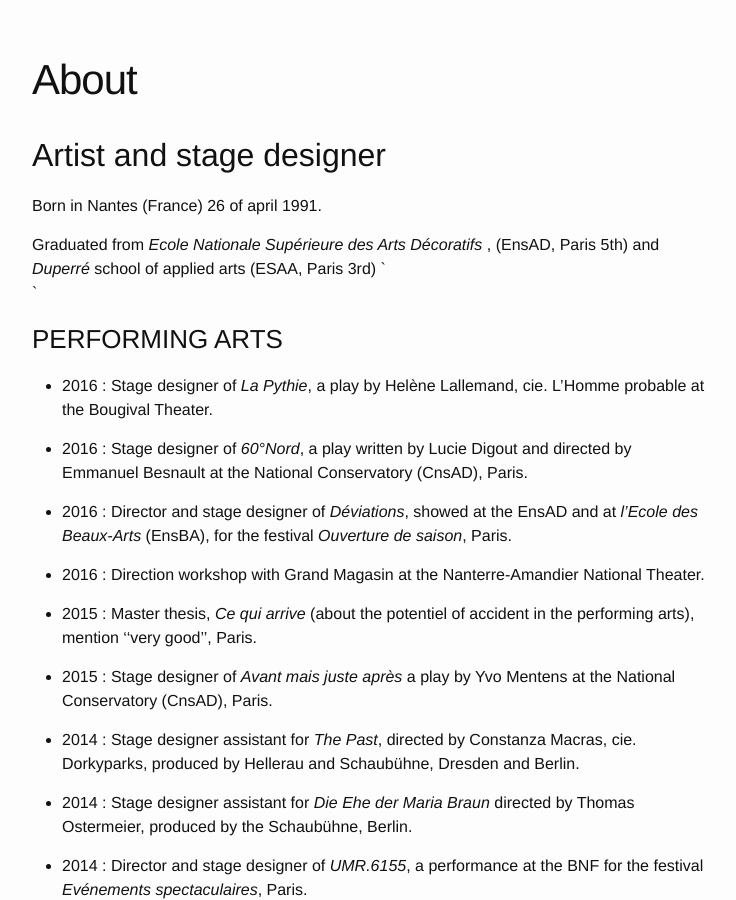
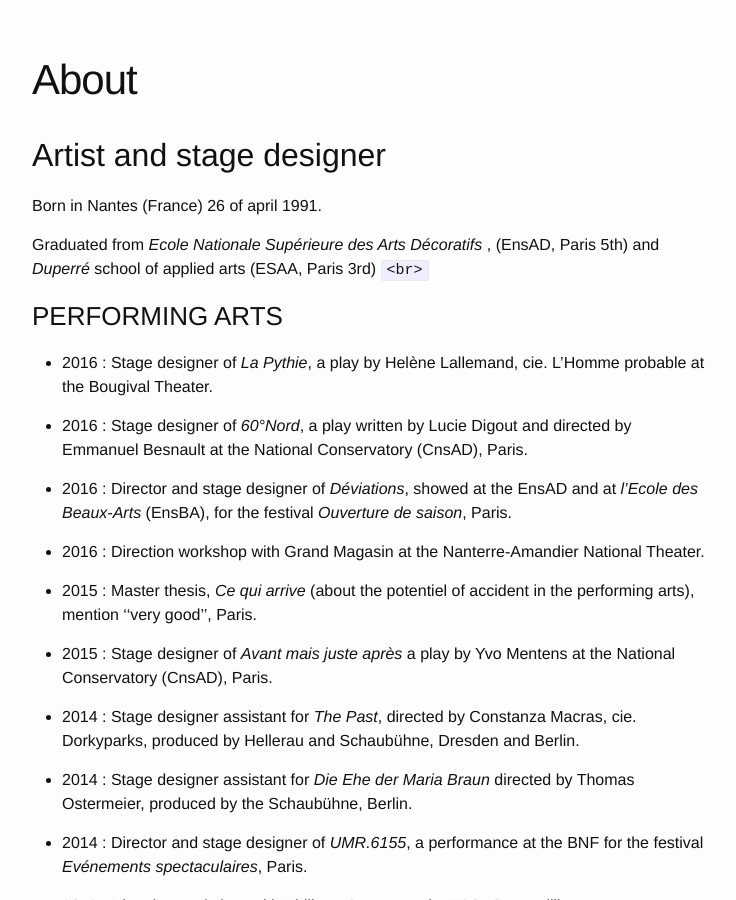
Before and after one commit to louiseds/louiseds.github.io, a Jekyll site: the page built from about.md, in a window 1280 px wide and 900 px high, scrolled down 434 px. Shown: the whole window, without its empty margins (268-1004 px from the left). Built offline with Jekyll 4.4.1, drawn with Linux system fonts in a browser that asks for light colours.

Commit message:
Updated About

```diff
--- a/about.md
+++ b/about.md
@@ -9,8 +9,7 @@ layout: page
 Born in Nantes (France) 26 of april 1991.
 
 Graduated from _Ecole Nationale Supérieure des Arts Décoratifs_ , (EnsAD, Paris 5th) and _Duperré_ school of applied arts (ESAA, Paris 3rd)
-`
-   `
+`<br>`
 
 ### PERFORMING ARTS
 
```
